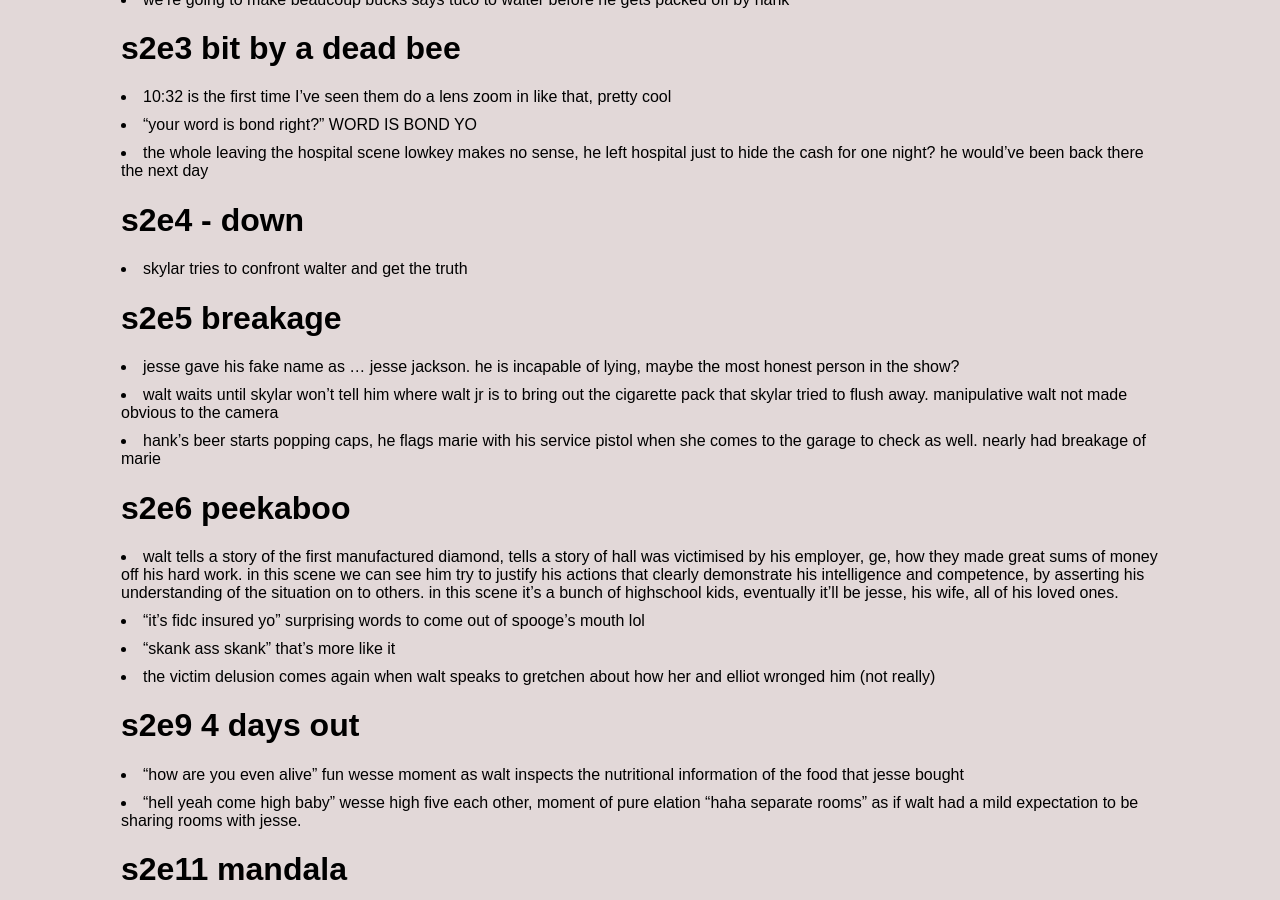
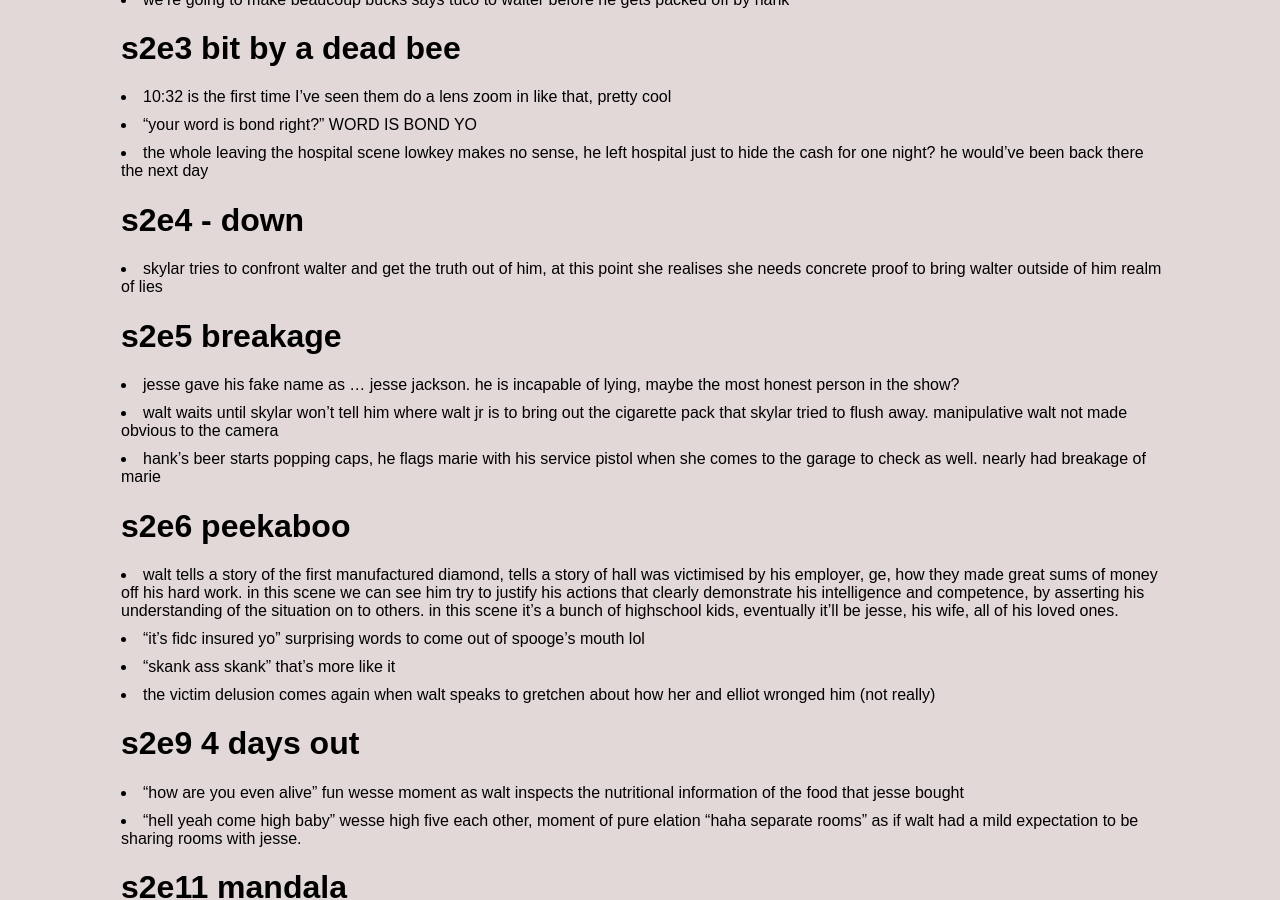
Before and after one commit to jsbaasi/jsbaasi.github.io, a Jekyll site: the page built from _posts/2026-06-08-breaking-bad-episodes.md, in a window 1280 px wide and 900 px high, scrolled down 1434 px. Built offline with Jekyll 4.4.1, drawn with Linux system fonts in a browser that asks for light colours.

Commit message:
vault backup: 2026-07-08 22:52:20

```diff
--- a/_posts/2026-06-08-breaking-bad-episodes.md
+++ b/_posts/2026-06-08-breaking-bad-episodes.md
@@ -34,7 +34,7 @@ permalink: /breaking-bad/
 - "your word is bond right?" WORD IS BOND YO
 - the whole leaving the hospital scene lowkey makes no sense, he left hospital just to hide the cash for one night? he would've been back there the next day
 # s2e4 - down
-- skylar tries to confront walter and get the truth
+- skylar tries to confront walter and get the truth out of him, at this point she realises she needs concrete proof to bring walter outside of him realm of lies
 # s2e5 breakage
 - jesse gave his fake name as ... jesse jackson. he is incapable of lying, maybe the most honest person in the show?
 - walt waits until skylar won't tell him where walt jr is to bring out the cigarette pack that skylar tried to flush away. manipulative walt not made obvious to the camera
```
